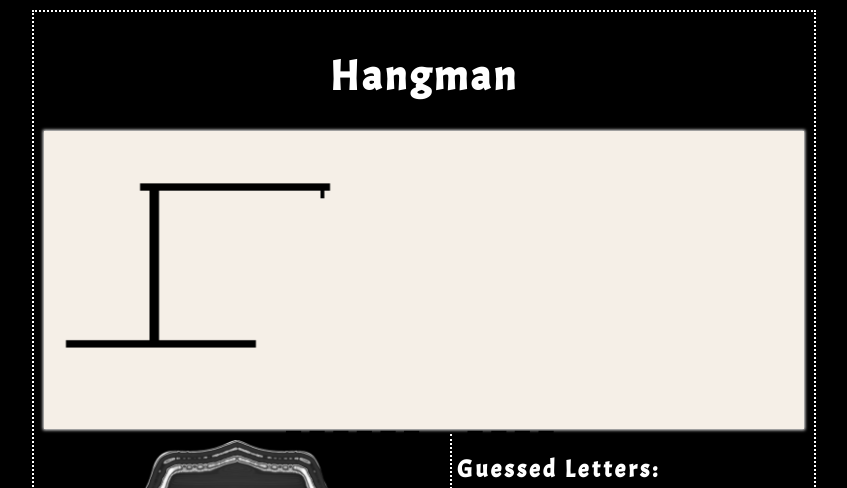
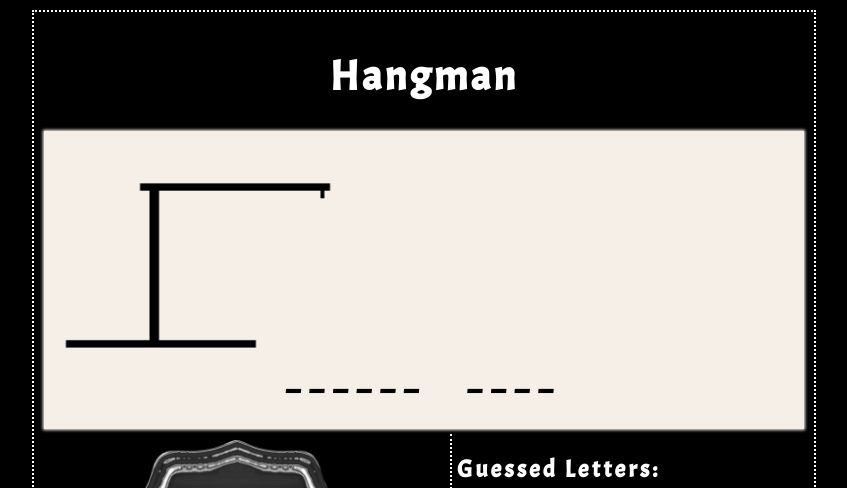
Before and after one commit to CodingDom/Word-Guess-Game, a plain HTML site: page index.html in a window 1280 px wide. Shown: the top 488 px of the page, without its empty margins (216-1063 px from the left). Drawn offline with Linux system fonts and the light colour scheme.

Commit message:
Fixed float issues

```diff
--- a/assets/css/style.css
+++ b/assets/css/style.css
@@ -36,10 +36,11 @@ html, body {
     display: inline-block;
     margin: 0 20px;
     letter-spacing: 10px;
+    bottom: 0;
 }
 
 #phrase {
-    padding-top: 35%;
+    clear: both;
 }
 
 #songs-container {
```
